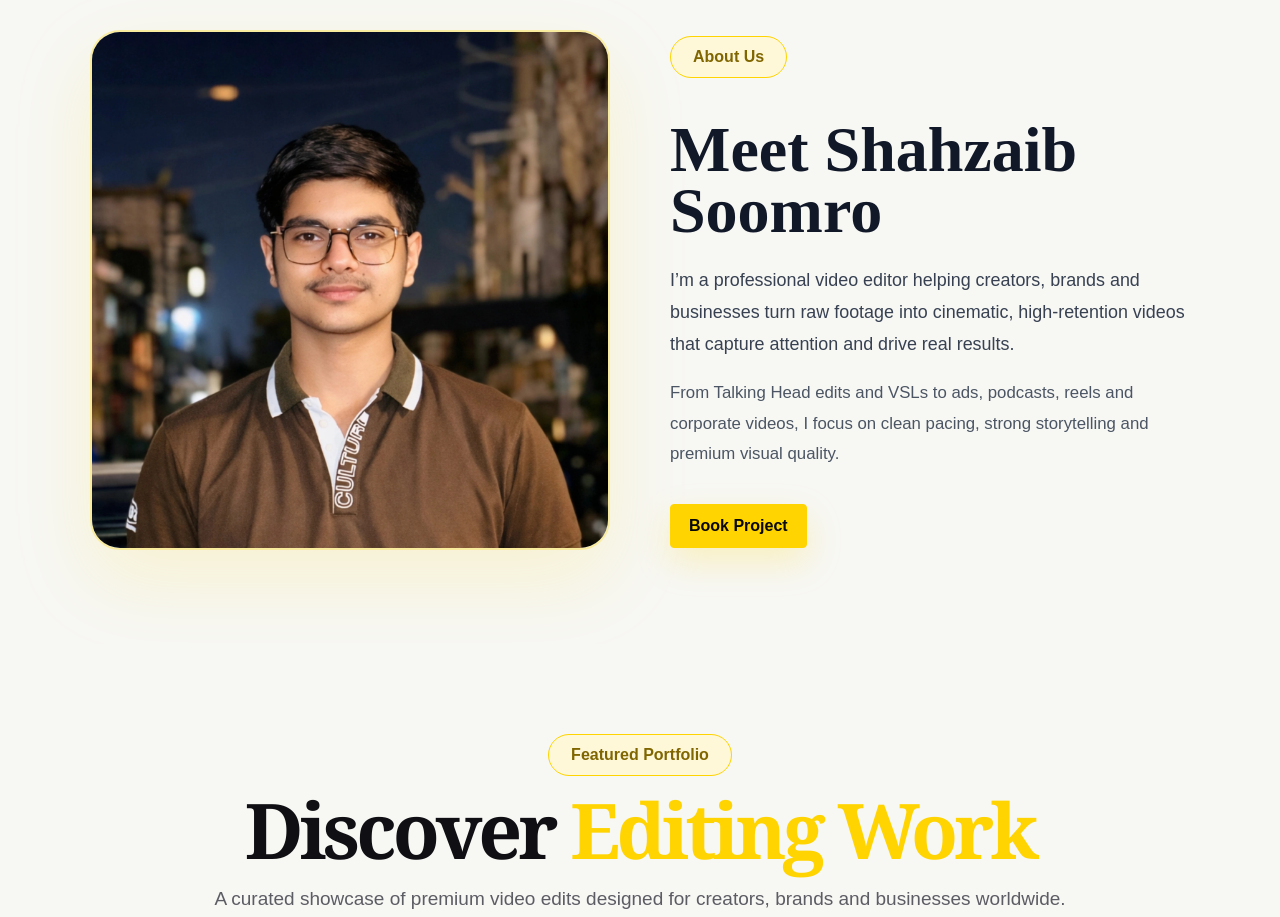
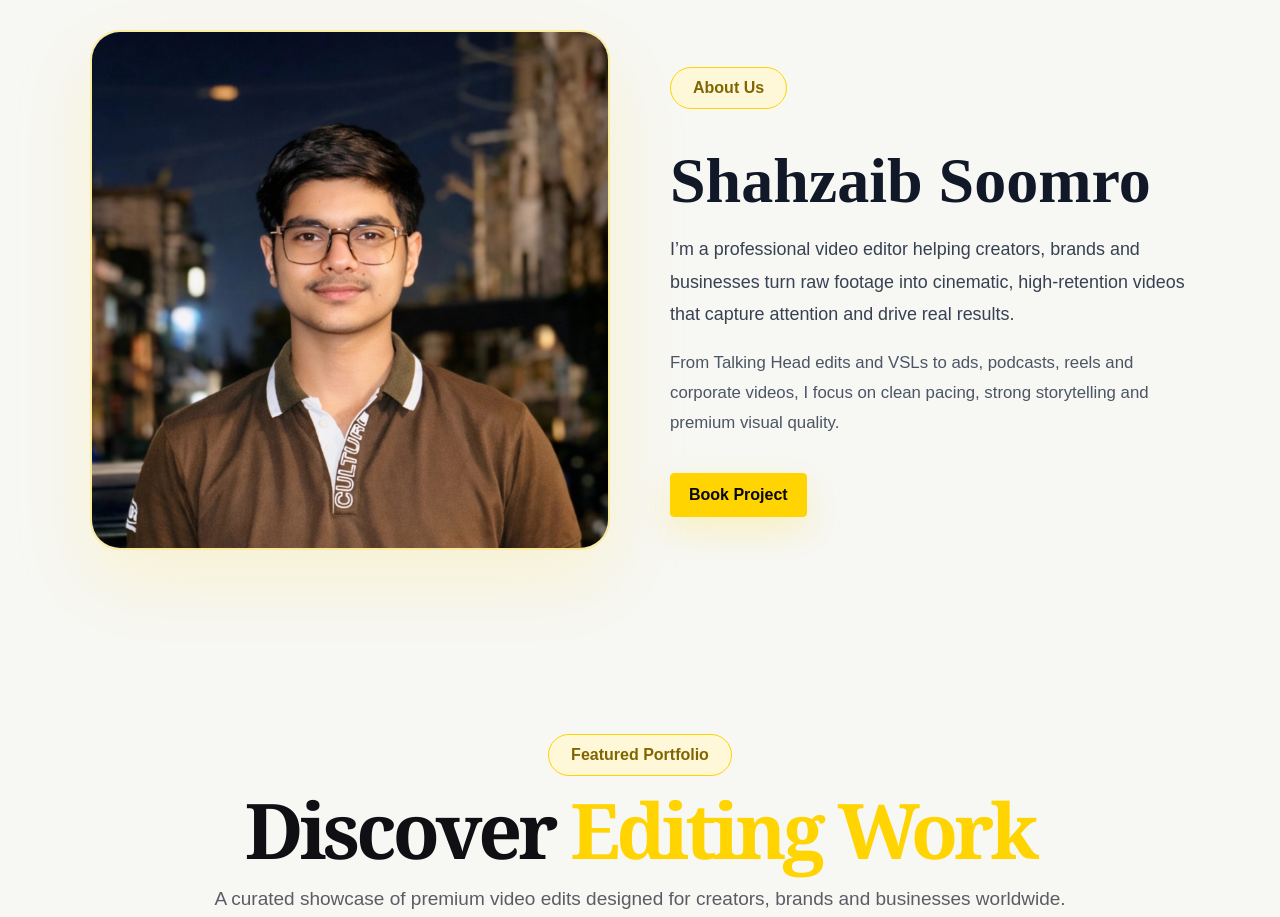
Before and after one commit to shahzaibkhatri918-stack/Shahzaib-Freelance, a Next.js app: page / in a window 1280 px wide. Shown: the part 860-1777 px from the top of the page. Built offline with nearby package versions, Linux system fonts and the light colour scheme.

Commit message:
Update page.tsx

```diff
--- a/app/page.tsx
+++ b/app/page.tsx
@@ -94,7 +94,7 @@ export default function HomePage() {
 
       <h2
         style={{
-  fontSize: "clamp(42px, 5vw, 72px)",
+  fontSize: "clamp(40px, 5vw, 67px)",
   lineHeight: "0.95",
   margin: "22px 0",
   color: "#111827",
@@ -102,7 +102,7 @@ export default function HomePage() {
   maxWidth: "1000px",
         }}
       >
-        Meet Shahzaib Soomro
+        Shahzaib Soomro
       </h2>
 
       <p
```
